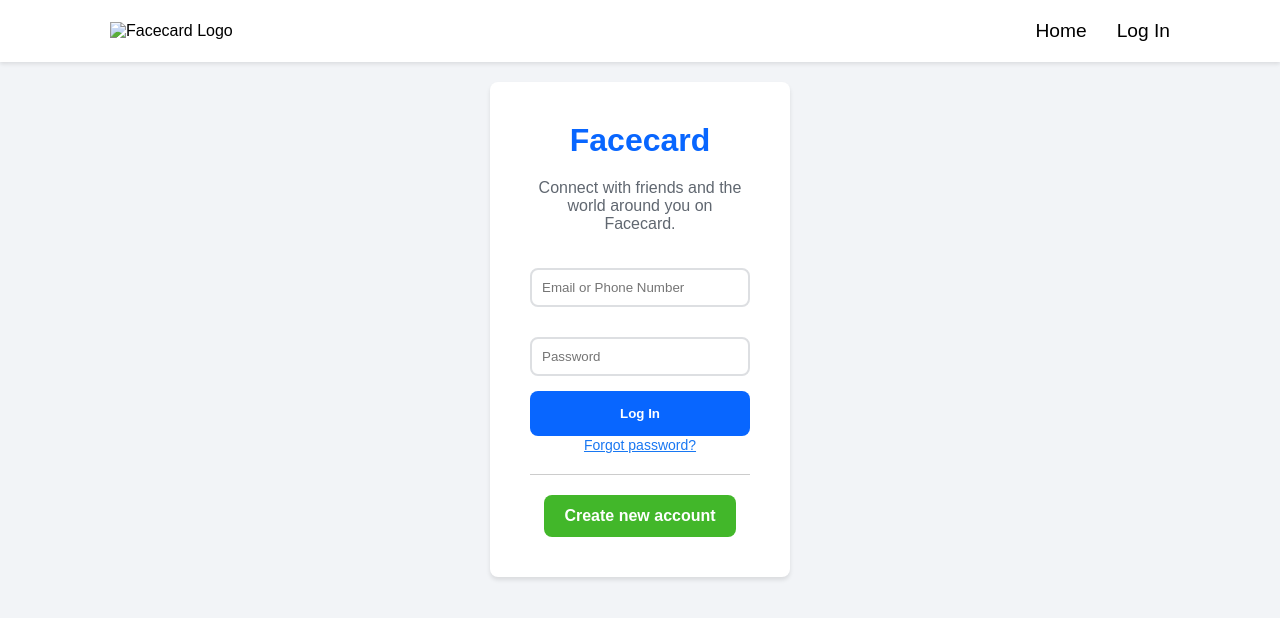
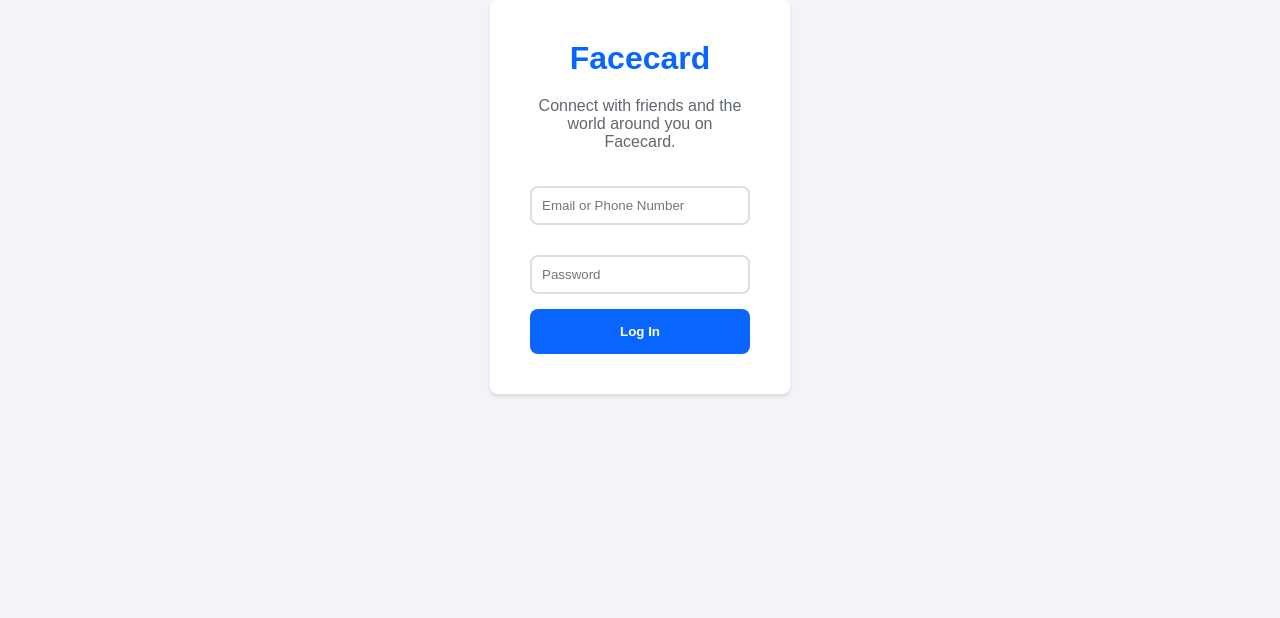
Before and after one commit to SophiaSevillano/SophiaSevillano.github.io, a plain HTML site: page facecard.html in a window 1280 px wide. Drawn offline with Linux system fonts and the light colour scheme.

Commit message:
Update facecard.html

```diff
--- a/facecard.html
+++ b/facecard.html
@@ -6,35 +6,14 @@
     <meta name="viewport" content="width=device-width, initial-scale=1.0" />
     <title>Log into Facecard</title>
     <link rel="stylesheet" href="facecard.css">
-</head>
 
     <body>
-    <nav class="nav">
-        <div class="navcontainer">
-            <div class="logo">
-                <img src="facecard_logo.jpg" alt="Facecard Logo" class="logo-img">
-            </div>
-            <ul class="menu-list">
-                <li class="menu-li"><a href="#" class="menu-a">Home</a></li>
-                <li class="menu-li"><a href="#" class="menu-a">Log In</a></li>
-            </ul>
-        </div>
-    </nav>
-
         <div class="container">
             <h1>Facecard</h1>
             <p>Connect with friends and the world around you on Facecard.</p>
             <input type="text" placeholder="Email or Phone Number">
             <input type="password" placeholder="Password">
             <button>Log In</button>
-        <div class="link">
-            <a href="#" class="forgot">Forgot password?</a>
-        </div>
-        <hr>
-        <div class="button">
-            <a href="#">Create new account</a>
-        </div>
         </div>
     </body>
-
     </html>
```
Lines whose indentation alone changed are shown as unchanged.
